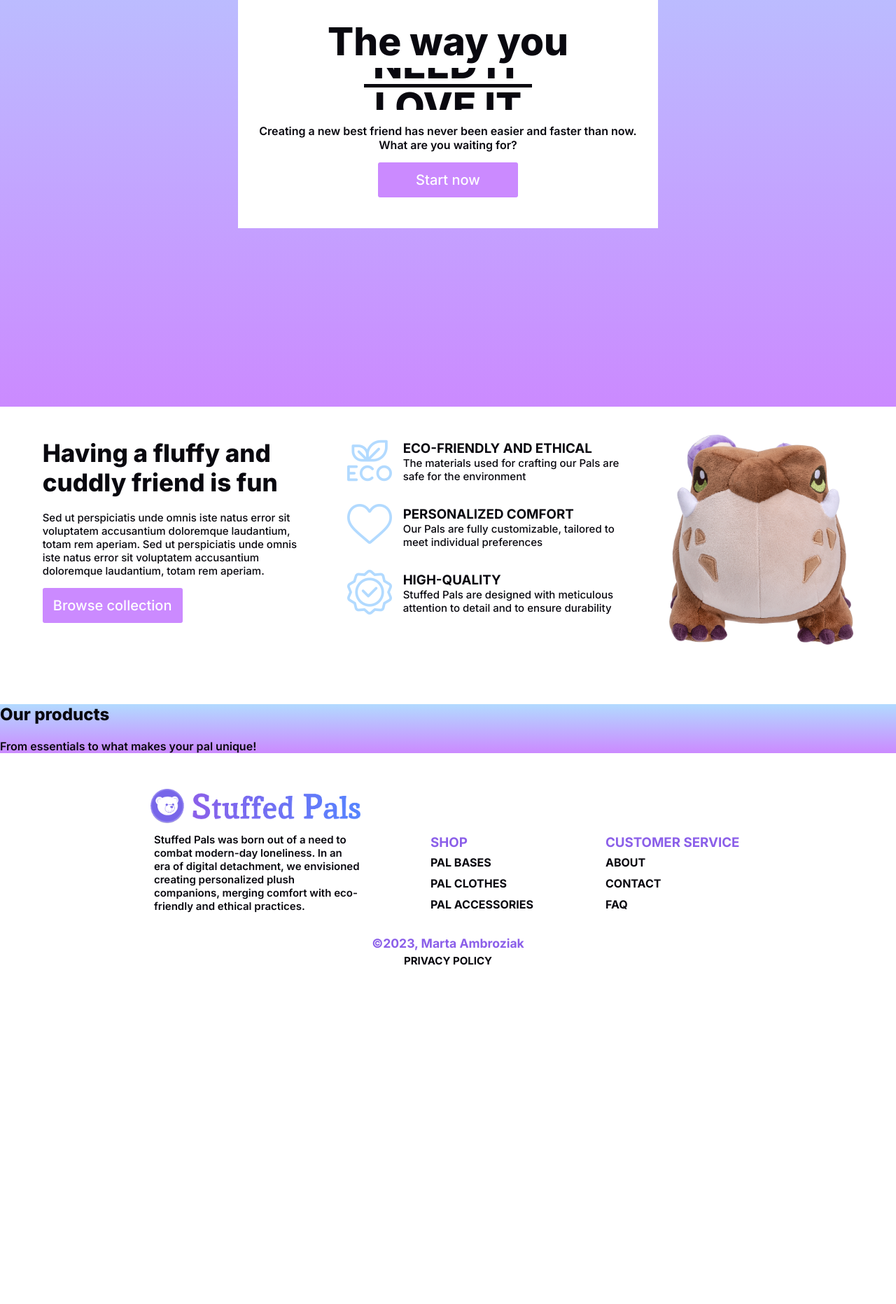
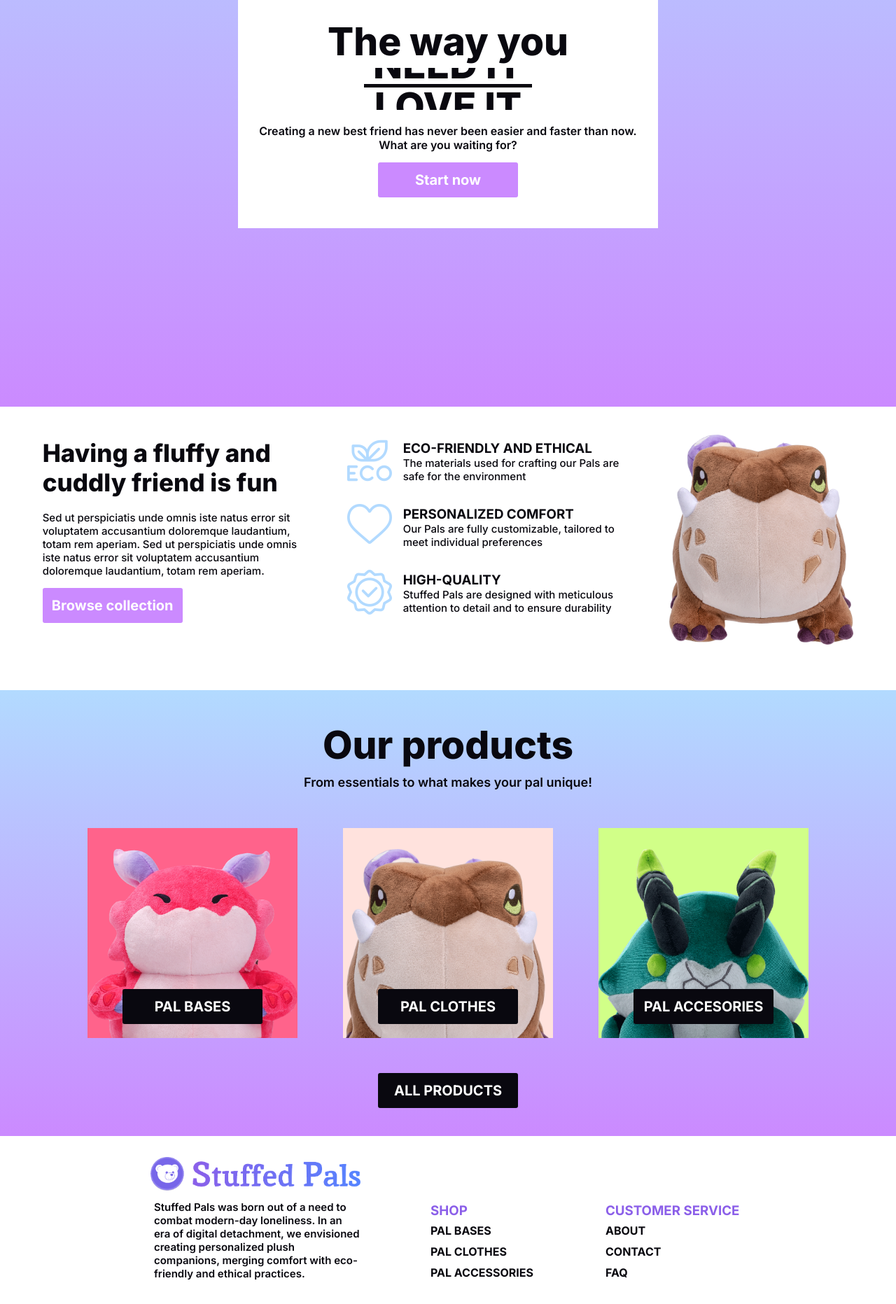
Before and after one commit to Eteiz/Stuffed_Pals_Site, a PHP site: page / in a window 1280 px wide. Shown: the part 359-2222 px from the top of the page at 70% size. Before the commit the page ends 1738 px from the top, so only its background shows below. Run offline with PHP 8.4, Linux system fonts and the light colour scheme.

Commit message:
Adding categories section on main site

```diff
--- a/index.php
+++ b/index.php
@@ -78,10 +78,20 @@
 			<h2> Our products </h2>
 			<h4> From essentials to what makes your pal unique! </h4>
 			<div class="third_section_categories">
-				<div class="third_section_categories_element">
-
+				<div class="third_section_categories_element" style="background-color: #FF638B;">
+					<img src="img\plush_2.png" alt="Plush_2 image">
+					<a class="hyperlink_button_black" href="#Browse"> PAL BASES </a>
+				</div>
+				<div class="third_section_categories_element" style="background-color: #FFE2DD;">
+					<img src="img\plush_1.png" alt="Plush_1 image">
+					<a class="hyperlink_button_black" href="#Browse"> PAL CLOTHES </a>
+				</div>
+				<div class="third_section_categories_element" style="background-color: #D1FF88;">
+					<img src="img\plush_3.png" alt="Plush_3 image">
+					<a class="hyperlink_button_black" href="#Browse"> PAL ACCESORIES </a>
 				</div>
 			</div>
+			<a class="hyperlink_button_black" href="#Browse"> ALL PRODUCTS </a>
 		</section>
 
 	</main>
--- a/styles.css
+++ b/styles.css
@@ -67,10 +67,13 @@ span { font-weight: 500; }
 
 
 .hyperlink_button_purple,
-.hyperlink_button_purple:visited {
+.hyperlink_button_purple:visited,
+.hyperlink_button_black,
+.hyperlink_button_black:visited {
+    font-family: 'Inter', sans-serif;
+    font-weight: 700;
     width: 200px;
     height: 50px;
-    background-color: #CB8AFF;
 
     display: flex;
     justify-content: center;
@@ -84,9 +87,14 @@ span { font-weight: 500; }
 
     transition: background-color 0.3s ease;
 }
-.hyperlink_button_purple:hover {
-    background-color: #8B5FE9;
-}
+
+.hyperlink_button_purple,
+.hyperlink_button_purple:visited { background-color: #CB8AFF;  }
+.hyperlink_button_purple:hover { background-color: #8B5FE9;  }
+
+.hyperlink_button_black,
+.hyperlink_button_black:visited { background-color: #09080F; }
+.hyperlink_button_black:hover { background-color: #414044;  }
 
 /* ==================== NAVBAR ==================== */
 nav {
@@ -247,7 +255,65 @@ nav {
 /* THIRD SECTION */
 .third_section {
     background: linear-gradient(to bottom, #B2DAFF, #CB8AFF);
+    display: flex;
+    justify-content: center;
+    align-items: center;
+    flex-direction: column;
+
+    padding-top: 40px;
+    padding-bottom: 40px;
 }
+.third_section h2, .third_section h4 {
+    margin-top: 5px;
+    margin-bottom: 5px;
+}
+
+.third_section h2 {
+    font-size: 55px;
+}
+.third_section h4 {
+    font-size: 18px;
+}
+
+.third_section_categories {
+    display: flex;
+    justify-content: center;
+    align-items: center;
+    gap: 65px;
+
+    padding-top: 50px;
+    padding-bottom: 50px;
+}
+
+.third_section_categories_element {
+    width: 300px;
+    heighT: 300px;
+    background-color: white;
+    overflow: hidden;
+    position: relative;
+}
+
+.third_section_categories_element img {
+    width: 100%;
+    height: auto;
+    margin-top: 30px;
+    transition: transform 0.3s ease, margin-top 0.3s ease;
+}
+
+.third_section_categories_element:hover img {
+    transform: scale(1.1);
+    margin-top: 10px;
+}
+
+.third_section_categories_element a {
+    position: absolute;
+    bottom: 20px;
+    left: 50%;
+    transform: translateX(-50%);
+}
+
+
+
 
 /* ==================== FOOTER ==================== */
 footer h3 {
```
